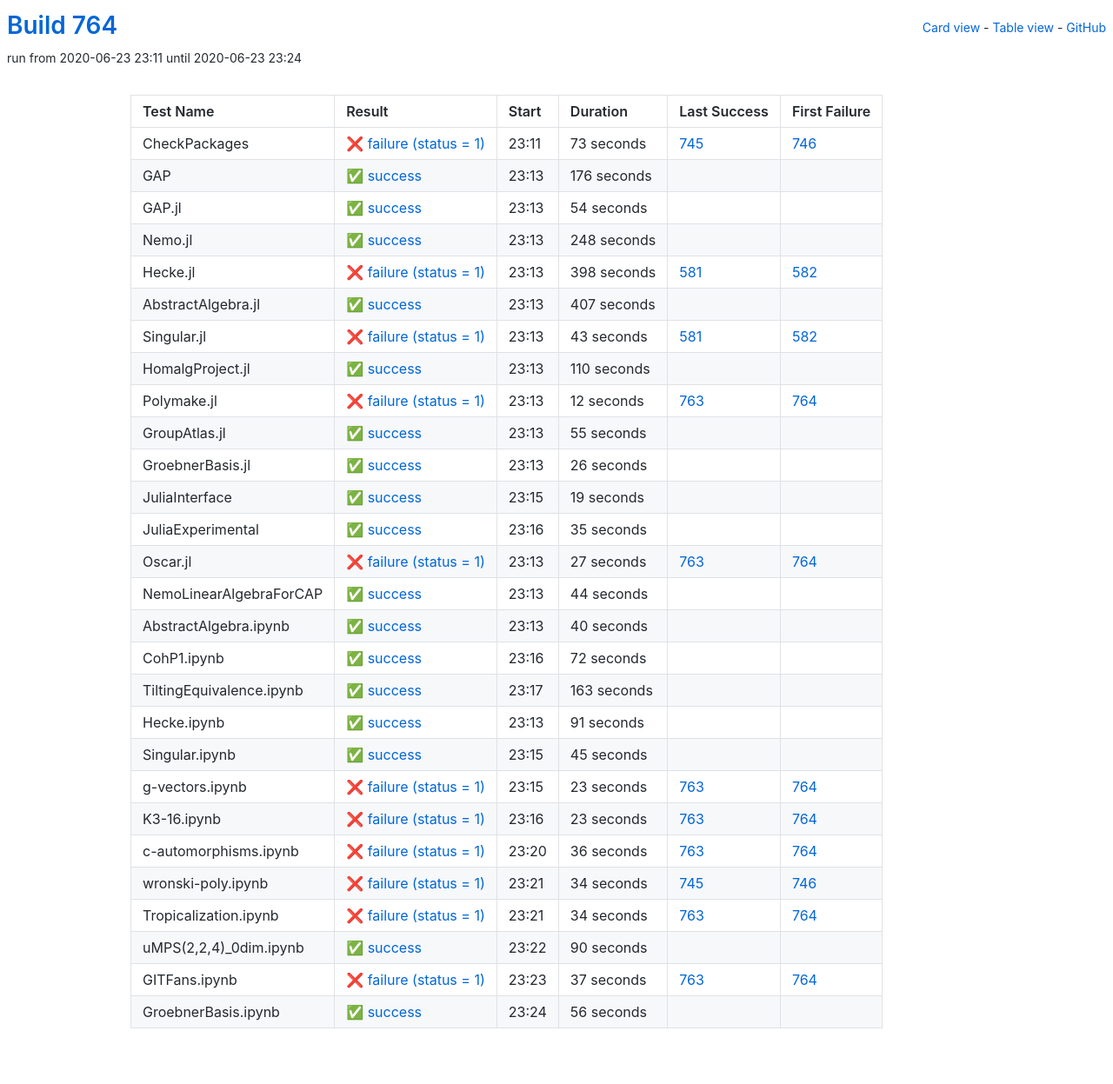
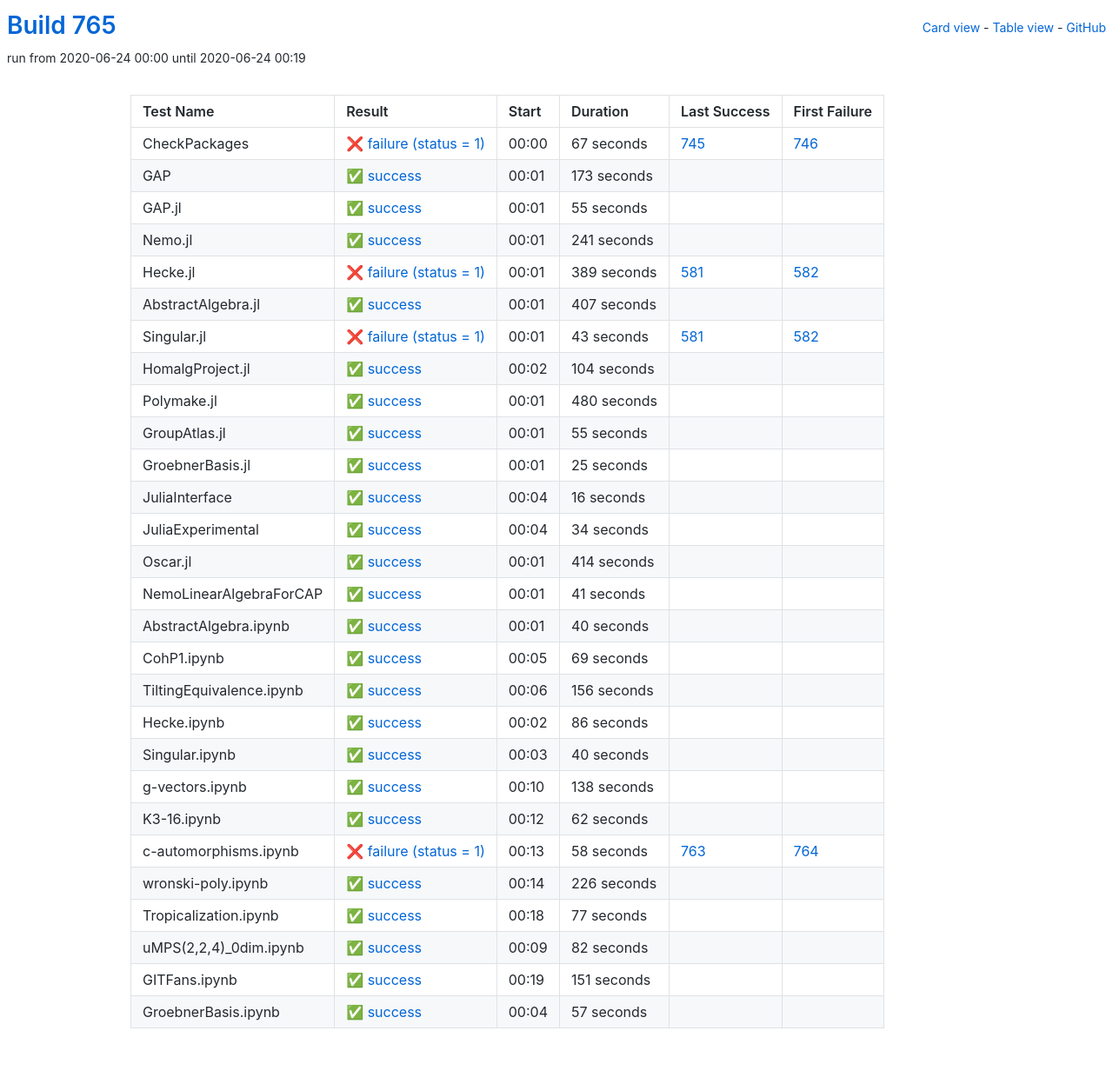
Before and after one commit to oscar-system/oscar-ci-status-1.4, a Jekyll site: the page built from table.html, in a window 1280 px wide. Shown: the whole page at 87% size. Built offline with Jekyll 4.4.1, drawn with Linux system fonts in a browser that asks for light colours.

Commit message:
Build #765

```diff
--- a/_data/ci.yml
+++ b/_data/ci.yml
@@ -1,6 +1,6 @@
 ---
-build: 764
-build_url: https://oscarci.mathematik.uni-kl.de/job/oscar-julia-1.4/764/
+build: 765
+build_url: https://oscarci.mathematik.uni-kl.de/job/oscar-julia-1.4/765/
 job: oscar-julia-1.4
 organization: oscar-system
 repo: oscar-ci-status-1.4
@@ -8,68 +8,68 @@ repourl: https://github.com/oscar-system/oscar-ci-status-1.4
 tests:
 - name: CheckPackages
   id: checkpackages
-  log: https://oscarci.mathematik.uni-kl.de/job/oscar-julia-1.4/764/artifact/logs/build-764/CheckPackages.log
-  start: 2020-06-23 23:11
+  log: https://oscarci.mathematik.uni-kl.de/job/oscar-julia-1.4/765/artifact/logs/build-765/CheckPackages.log
+  start: 2020-06-24 00:00
   success: false
   exitcode: 1
   status: failure
-  duration: 73
+  duration: 67
   last_success: 745
   last_success_url: https://oscarci.mathematik.uni-kl.de/job/oscar-julia-1.4/745/
   first_failure: 746
   first_failure_url: https://oscarci.mathematik.uni-kl.de/job/oscar-julia-1.4/746/
 - name: GAP
   id: gap
-  log: https://oscarci.mathematik.uni-kl.de/job/oscar-julia-1.4/764/artifact/logs/build-764/GAP.log
-  start: 2020-06-23 23:13
+  log: https://oscarci.mathematik.uni-kl.de/job/oscar-julia-1.4/765/artifact/logs/build-765/GAP.log
+  start: 2020-06-24 00:01
   success: true
   exitcode: 0
   status: success
-  duration: 176
+  duration: 173
   last_success: false
   last_success_url:
   first_failure: false
   first_failure_url:
 - name: GAP.jl
   id: gap-jl
-  log: https://oscarci.mathematik.uni-kl.de/job/oscar-julia-1.4/764/artifact/logs/build-764/GAP.jl.log
-  start: 2020-06-23 23:13
+  log: https://oscarci.mathematik.uni-kl.de/job/oscar-julia-1.4/765/artifact/logs/build-765/GAP.jl.log
+  start: 2020-06-24 00:01
   success: true
   exitcode: 0
   status: success
-  duration: 54
+  duration: 55
   last_success: false
   last_success_url:
   first_failure: false
   first_failure_url:
 - name: Nemo.jl
   id: nemo-jl
-  log: https://oscarci.mathematik.uni-kl.de/job/oscar-julia-1.4/764/artifact/logs/build-764/Nemo.jl.log
-  start: 2020-06-23 23:13
+  log: https://oscarci.mathematik.uni-kl.de/job/oscar-julia-1.4/765/artifact/logs/build-765/Nemo.jl.log
+  start: 2020-06-24 00:01
   success: true
   exitcode: 0
   status: success
-  duration: 248
+  duration: 241
   last_success: false
   last_success_url:
   first_failure: false
   first_failure_url:
 - name: Hecke.jl
   id: hecke-jl
-  log: https://oscarci.mathematik.uni-kl.de/job/oscar-julia-1.4/764/artifact/logs/build-764/Hecke.jl.log
-  start: 2020-06-23 23:13
+  log: https://oscarci.mathematik.uni-kl.de/job/oscar-julia-1.4/765/artifact/logs/build-765/Hecke.jl.log
+  start: 2020-06-24 00:01
   success: false
   exitcode: 1
   status: failure
-  duration: 398
+  duration: 389
   last_success: 581
   last_success_url: https://oscarci.mathematik.uni-kl.de/job/oscar-julia-1.4/581/
   first_failure: 582
   first_failure_url: https://oscarci.mathematik.uni-kl.de/job/oscar-julia-1.4/582/
 - name: AbstractAlgebra.jl
   id: abstractalgebra-jl
-  log: https://oscarci.mathematik.uni-kl.de/job/oscar-julia-1.4/764/artifact/logs/build-764/AbstractAlgebra.jl.log
-  start: 2020-06-23 23:13
+  log: https://oscarci.mathematik.uni-kl.de/job/oscar-julia-1.4/765/artifact/logs/build-765/AbstractAlgebra.jl.log
+  start: 2020-06-24 00:01
   success: true
   exitcode: 0
   status: success
@@ -80,8 +80,8 @@ tests:
   first_failure_url:
 - name: Singular.jl
   id: singular-jl
-  log: https://oscarci.mathematik.uni-kl.de/job/oscar-julia-1.4/764/artifact/logs/build-764/Singular.jl.log
-  start: 2020-06-23 23:13
+  log: https://oscarci.mathematik.uni-kl.de/job/oscar-julia-1.4/765/artifact/logs/build-765/Singular.jl.log
+  start: 2020-06-24 00:01
   success: false
   exitcode: 1
   status: failure
@@ -92,32 +92,32 @@ tests:
   first_failure_url: https://oscarci.mathematik.uni-kl.de/job/oscar-julia-1.4/582/
 - name: HomalgProject.jl
   id: homalgproject-jl
-  log: https://oscarci.mathematik.uni-kl.de/job/oscar-julia-1.4/764/artifact/logs/build-764/HomalgProject.jl.log
-  start: 2020-06-23 23:13
+  log: https://oscarci.mathematik.uni-kl.de/job/oscar-julia-1.4/765/artifact/logs/build-765/HomalgProject.jl.log
+  start: 2020-06-24 00:02
   success: true
   exitcode: 0
   status: success
-  duration: 110
+  duration: 104
   last_success: false
   last_success_url:
   first_failure: false
   first_failure_url:
 - name: Polymake.jl
   id: polymake-jl
-  log: https://oscarci.mathematik.uni-kl.de/job/oscar-julia-1.4/764/artifact/logs/build-764/Polymake.jl.log
-  start: 2020-06-23 23:13
-  success: false
-  exitcode: 1
-  status: failure
-  duration: 12
-  last_success: 763
-  last_success_url: https://oscarci.mathematik.uni-kl.de/job/oscar-julia-1.4/763/
-  first_failure: 764
-  first_failure_url: https://oscarci.mathematik.uni-kl.de/job/oscar-julia-1.4/764/
+  log: https://oscarci.mathematik.uni-kl.de/job/oscar-julia-1.4/765/artifact/logs/build-765/Polymake.jl.log
+  start: 2020-06-24 00:01
+  success: true
+  exitcode: 0
+  status: success
+  duration: 480
+  last_success: false
+  last_success_url:
+  first_failure: false
+  first_failure_url:
 - name: GroupAtlas.jl
   id: groupatlas-jl
-  log: https://oscarci.mathematik.uni-kl.de/job/oscar-julia-1.4/764/artifact/logs/build-764/GroupAtlas.jl.log
-  start: 2020-06-23 23:13
+  log: https://oscarci.mathematik.uni-kl.de/job/oscar-julia-1.4/765/artifact/logs/build-765/GroupAtlas.jl.log
+  start: 2020-06-24 00:01
   success: true
   exitcode: 0
   status: success
@@ -128,68 +128,68 @@ tests:
   first_failure_url:
 - name: GroebnerBasis.jl
   id: groebnerbasis-jl
-  log: https://oscarci.mathematik.uni-kl.de/job/oscar-julia-1.4/764/artifact/logs/build-764/GroebnerBasis.jl.log
-  start: 2020-06-23 23:13
+  log: https://oscarci.mathematik.uni-kl.de/job/oscar-julia-1.4/765/artifact/logs/build-765/GroebnerBasis.jl.log
+  start: 2020-06-24 00:01
   success: true
   exitcode: 0
   status: success
-  duration: 26
+  duration: 25
   last_success: false
   last_success_url:
   first_failure: false
   first_failure_url:
 - name: JuliaInterface
   id: juliainterface
-  log: https://oscarci.mathematik.uni-kl.de/job/oscar-julia-1.4/764/artifact/logs/build-764/JuliaInterface.log
-  start: 2020-06-23 23:15
+  log: https://oscarci.mathematik.uni-kl.de/job/oscar-julia-1.4/765/artifact/logs/build-765/JuliaInterface.log
+  start: 2020-06-24 00:04
   success: true
   exitcode: 0
   status: success
-  duration: 19
+  duration: 16
   last_success: false
   last_success_url:
   first_failure: false
   first_failure_url:
 - name: JuliaExperimental
   id: juliaexperimental
-  log: https://oscarci.mathematik.uni-kl.de/job/oscar-julia-1.4/764/artifact/logs/build-764/JuliaExperimental.log
-  start: 2020-06-23 23:16
+  log: https://oscarci.mathematik.uni-kl.de/job/oscar-julia-1.4/765/artifact/logs/build-765/JuliaExperimental.log
+  start: 2020-06-24 00:04
   success: true
   exitcode: 0
   status: success
-  duration: 35
+  duration: 34
   last_success: false
   last_success_url:
   first_failure: false
   first_failure_url:
 - name: Oscar.jl
   id: oscar-jl
-  log: https://oscarci.mathematik.uni-kl.de/job/oscar-julia-1.4/764/artifact/logs/build-764/Oscar.jl.log
-  start: 2020-06-23 23:13
-  success: false
-  exitcode: 1
-  status: failure
-  duration: 27
-  last_success: 763
-  last_success_url: https://oscarci.mathematik.uni-kl.de/job/oscar-julia-1.4/763/
-  first_failure: 764
-  first_failure_url: https://oscarci.mathematik.uni-kl.de/job/oscar-julia-1.4/764/
-- name: NemoLinearAlgebraForCAP
-  id: nemolinearalgebraforcap
-  log: https://oscarci.mathematik.uni-kl.de/job/oscar-julia-1.4/764/artifact/logs/build-764/NemoLinearAlgebraForCAP.log
-  start: 2020-06-23 23:13
+  log: https://oscarci.mathematik.uni-kl.de/job/oscar-julia-1.4/765/artifact/logs/build-765/Oscar.jl.log
+  start: 2020-06-24 00:01
   success: true
   exitcode: 0
   status: success
-  duration: 44
+  duration: 414
+  last_success: false
+  last_success_url:
+  first_failure: false
+  first_failure_url:
+- name: NemoLinearAlgebraForCAP
+  id: nemolinearalgebraforcap
+  log: https://oscarci.mathematik.uni-kl.de/job/oscar-julia-1.4/765/artifact/logs/build-765/NemoLinearAlgebraForCAP.log
+  start: 2020-06-24 00:01
+  success: true
+  exitcode: 0
+  status: success
+  duration: 41
   last_success: false
   last_success_url:
   first_failure: false
   first_failure_url:
 - name: AbstractAlgebra.ipynb
   id: abstractalgebra-ipynb
-  log: https://oscarci.mathematik.uni-kl.de/job/oscar-julia-1.4/764/artifact/logs/build-764/AbstractAlgebra.ipynb.log
-  start: 2020-06-23 23:13
+  log: https://oscarci.mathematik.uni-kl.de/job/oscar-julia-1.4/765/artifact/logs/build-765/AbstractAlgebra.ipynb.log
+  start: 2020-06-24 00:01
   success: true
   exitcode: 0
   status: success
@@ -200,145 +200,145 @@ tests:
   first_failure_url:
 - name: CohP1.ipynb
   id: cohp1-ipynb
-  log: https://oscarci.mathematik.uni-kl.de/job/oscar-julia-1.4/764/artifact/logs/build-764/CohP1.ipynb.log
-  start: 2020-06-23 23:16
+  log: https://oscarci.mathematik.uni-kl.de/job/oscar-julia-1.4/765/artifact/logs/build-765/CohP1.ipynb.log
+  start: 2020-06-24 00:05
   success: true
   exitcode: 0
   status: success
-  duration: 72
+  duration: 69
   last_success: false
   last_success_url:
   first_failure: false
   first_failure_url:
 - name: TiltingEquivalence.ipynb
   id: tiltingequivalence-ipynb
-  log: https://oscarci.mathematik.uni-kl.de/job/oscar-julia-1.4/764/artifact/logs/build-764/TiltingEquivalence.ipynb.log
-  start: 2020-06-23 23:17
+  log: https://oscarci.mathematik.uni-kl.de/job/oscar-julia-1.4/765/artifact/logs/build-765/TiltingEquivalence.ipynb.log
+  start: 2020-06-24 00:06
   success: true
   exitcode: 0
   status: success
-  duration: 163
+  duration: 156
   last_success: false
   last_success_url:
   first_failure: false
   first_failure_url:
 - name: Hecke.ipynb
   id: hecke-ipynb
-  log: https://oscarci.mathematik.uni-kl.de/job/oscar-julia-1.4/764/artifact/logs/build-764/Hecke.ipynb.log
-  start: 2020-06-23 23:13
+  log: https://oscarci.mathematik.uni-kl.de/job/oscar-julia-1.4/765/artifact/logs/build-765/Hecke.ipynb.log
+  start: 2020-06-24 00:02
   success: true
   exitcode: 0
   status: success
-  duration: 91
+  duration: 86
   last_success: false
   last_success_url:
   first_failure: false
   first_failure_url:
 - name: Singular.ipynb
   id: singular-ipynb
-  log: https://oscarci.mathematik.uni-kl.de/job/oscar-julia-1.4/764/artifact/logs/build-764/Singular.ipynb.log
-  start: 2020-06-23 23:15
+  log: https://oscarci.mathematik.uni-kl.de/job/oscar-julia-1.4/765/artifact/logs/build-765/Singular.ipynb.log
+  start: 2020-06-24 00:03
   success: true
   exitcode: 0
   status: success
-  duration: 45
+  duration: 40
   last_success: false
   last_success_url:
   first_failure: false
   first_failure_url:
 - name: g-vectors.ipynb
   id: g-vectors-ipynb
-  log: https://oscarci.mathematik.uni-kl.de/job/oscar-julia-1.4/764/artifact/logs/build-764/g-vectors.ipynb.log
-  start: 2020-06-23 23:15
+  log: https://oscarci.mathematik.uni-kl.de/job/oscar-julia-1.4/765/artifact/logs/build-765/g-vectors.ipynb.log
+  start: 2020-06-24 00:10
+  success: true
+  exitcode: 0
+  status: success
+  duration: 138
+  last_success: false
+  last_success_url:
+  first_failure: false
+  first_failure_url:
+- name: K3-16.ipynb
+  id: k3-16-ipynb
+  log: https://oscarci.mathematik.uni-kl.de/job/oscar-julia-1.4/765/artifact/logs/build-765/K3-16.ipynb.log
+  start: 2020-06-24 00:12
+  success: true
+  exitcode: 0
+  status: success
+  duration: 62
+  last_success: false
+  last_success_url:
+  first_failure: false
+  first_failure_url:
+- name: c-automorphisms.ipynb
+  id: c-automorphisms-ipynb
+  log: https://oscarci.mathematik.uni-kl.de/job/oscar-julia-1.4/765/artifact/logs/build-765/c-automorphisms.ipynb.log
+  start: 2020-06-24 00:13
   success: false
   exitcode: 1
   status: failure
-  duration: 23
-  last_success: 763
-  last_success_url: https://oscarci.mathematik.uni-kl.de/job/oscar-julia-1.4/763/
-  first_failure: 764
-  first_failure_url: https://oscarci.mathematik.uni-kl.de/job/oscar-julia-1.4/764/
-- name: K3-16.ipynb
-  id: k3-16-ipynb
-  log: https://oscarci.mathematik.uni-kl.de/job/oscar-julia-1.4/764/artifact/logs/build-764/K3-16.ipynb.log
-  start: 2020-06-23 23:16
-  success: false
-  exitcode: 1
-  status: failure
-  duration: 23
-  last_success: 763
-  last_success_url: https://oscarci.mathematik.uni-kl.de/job/oscar-julia-1.4/763/
-  first_failure: 764
-  first_failure_url: https://oscarci.mathematik.uni-kl.de/job/oscar-julia-1.4/764/
-- name: c-automorphisms.ipynb
-  id: c-automorphisms-ipynb
-  log: https://oscarci.mathematik.uni-kl.de/job/oscar-julia-1.4/764/artifact/logs/build-764/c-automorphisms.ipynb.log
-  start: 2020-06-23 23:20
-  success: false
-  exitcode: 1
-  status: failure
-  duration: 36
+  duration: 58
   last_success: 763
   last_success_url: https://oscarci.mathematik.uni-kl.de/job/oscar-julia-1.4/763/
   first_failure: 764
   first_failure_url: https://oscarci.mathematik.uni-kl.de/job/oscar-julia-1.4/764/
 - name: wronski-poly.ipynb
   id: wronski-poly-ipynb
-  log: https://oscarci.mathematik.uni-kl.de/job/oscar-julia-1.4/764/artifact/logs/build-764/wronski-poly.ipynb.log
-  start: 2020-06-23 23:21
-  success: false
-  exitcode: 1
-  status: failure
-  duration: 34
-  last_success: 745
-  last_success_url: https://oscarci.mathematik.uni-kl.de/job/oscar-julia-1.4/745/
-  first_failure: 746
-  first_failure_url: https://oscarci.mathematik.uni-kl.de/job/oscar-julia-1.4/746/
-- name: Tropicalization.ipynb
-  id: tropicalization-ipynb
-  log: https://oscarci.mathematik.uni-kl.de/job/oscar-julia-1.4/764/artifact/logs/build-764/Tropicalization.ipynb.log
-  start: 2020-06-23 23:21
-  success: false
-  exitcode: 1
-  status: failure
-  duration: 34
-  last_success: 763
-  last_success_url: https://oscarci.mathematik.uni-kl.de/job/oscar-julia-1.4/763/
-  first_failure: 764
-  first_failure_url: https://oscarci.mathematik.uni-kl.de/job/oscar-julia-1.4/764/
-- name: uMPS(2,2,4)_0dim.ipynb
-  id: umps-2-2-4-0dim-ipynb
-  log: https://oscarci.mathematik.uni-kl.de/job/oscar-julia-1.4/764/artifact/logs/build-764/uMPS-2-2-4-_0dim.ipynb.log
-  start: 2020-06-23 23:22
+  log: https://oscarci.mathematik.uni-kl.de/job/oscar-julia-1.4/765/artifact/logs/build-765/wronski-poly.ipynb.log
+  start: 2020-06-24 00:14
   success: true
   exitcode: 0
   status: success
-  duration: 90
+  duration: 226
+  last_success: false
+  last_success_url:
+  first_failure: false
+  first_failure_url:
+- name: Tropicalization.ipynb
+  id: tropicalization-ipynb
+  log: https://oscarci.mathematik.uni-kl.de/job/oscar-julia-1.4/765/artifact/logs/build-765/Tropicalization.ipynb.log
+  start: 2020-06-24 00:18
+  success: true
+  exitcode: 0
+  status: success
+  duration: 77
+  last_success: false
+  last_success_url:
+  first_failure: false
+  first_failure_url:
+- name: uMPS(2,2,4)_0dim.ipynb
+  id: umps-2-2-4-0dim-ipynb
+  log: https://oscarci.mathematik.uni-kl.de/job/oscar-julia-1.4/765/artifact/logs/build-765/uMPS-2-2-4-_0dim.ipynb.log
+  start: 2020-06-24 00:09
+  success: true
+  exitcode: 0
+  status: success
+  duration: 82
   last_success: false
   last_success_url:
   first_failure: false
   first_failure_url:
 - name: GITFans.ipynb
   id: gitfans-ipynb
-  log: https://oscarci.mathematik.uni-kl.de/job/oscar-julia-1.4/764/artifact/logs/build-764/GITFans.ipynb.log
-  start: 2020-06-23 23:23
-  success: false
-  exitcode: 1
-  status: failure
-  duration: 37
-  last_success: 763
-  last_success_url: https://oscarci.mathematik.uni-kl.de/job/oscar-julia-1.4/763/
-  first_failure: 764
-  first_failure_url: https://oscarci.mathematik.uni-kl.de/job/oscar-julia-1.4/764/
-- name: GroebnerBasis.ipynb
-  id: groebnerbasis-ipynb
-  log: https://oscarci.mathematik.uni-kl.de/job/oscar-julia-1.4/764/artifact/logs/build-764/GroebnerBasis.ipynb.log
-  start: 2020-06-23 23:24
+  log: https://oscarci.mathematik.uni-kl.de/job/oscar-julia-1.4/765/artifact/logs/build-765/GITFans.ipynb.log
+  start: 2020-06-24 00:19
   success: true
   exitcode: 0
   status: success
-  duration: 56
+  duration: 151
   last_success: false
   last_success_url:
   first_failure: false
   first_failure_url:
+- name: GroebnerBasis.ipynb
+  id: groebnerbasis-ipynb
+  log: https://oscarci.mathematik.uni-kl.de/job/oscar-julia-1.4/765/artifact/logs/build-765/GroebnerBasis.ipynb.log
+  start: 2020-06-24 00:04
+  success: true
+  exitcode: 0
+  status: success
+  duration: 57
+  last_success: false
+  last_success_url:
+  first_failure: false
+  first_failure_url:
```
Also changed, not shown: README.md.
